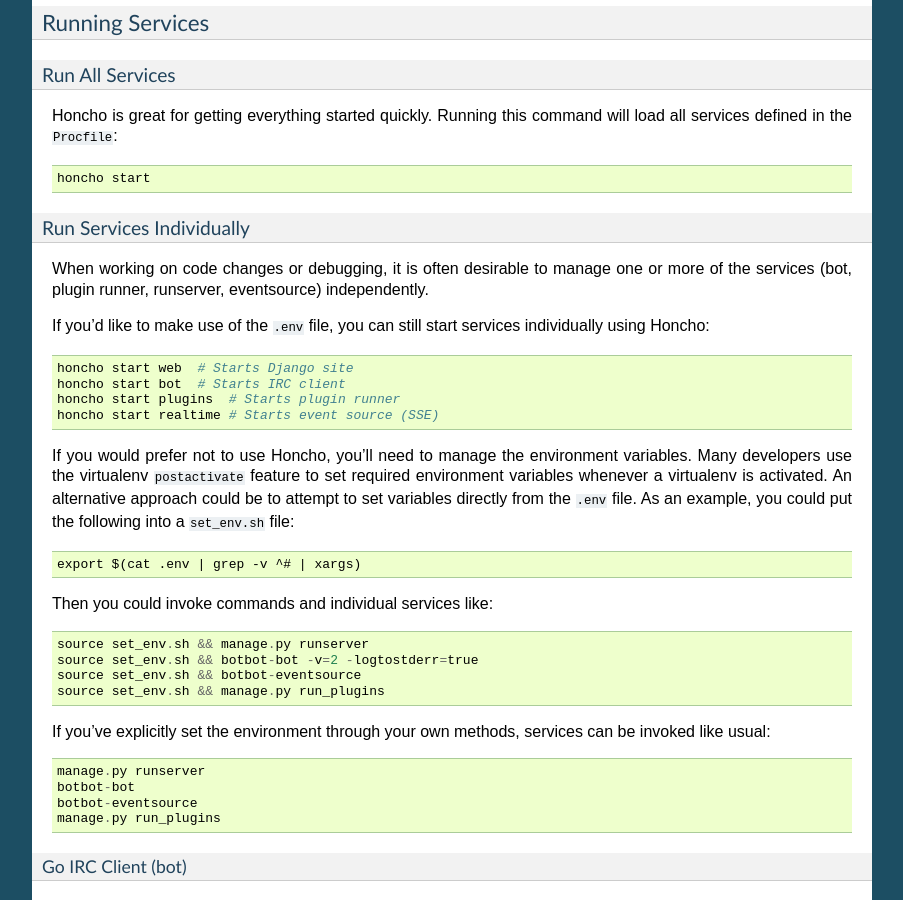
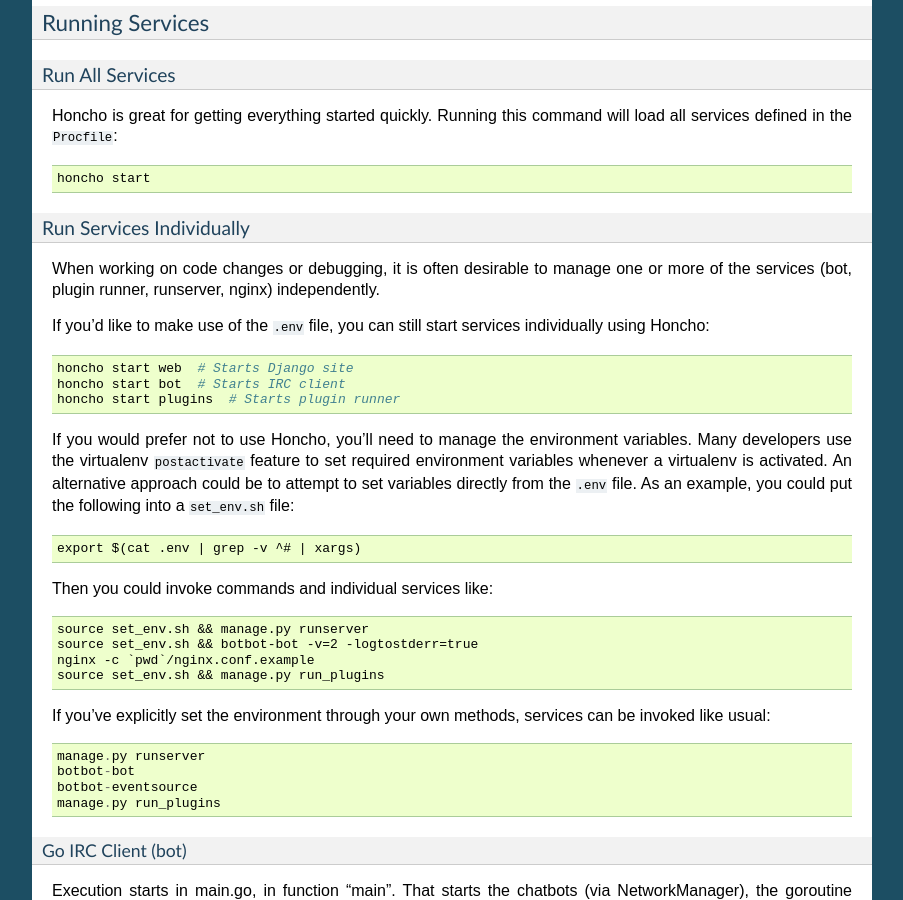
Before and after one commit to BotBotMe/botbot-web, a Sphinx documentation site: the page built from docs/developers.rst, in a window 1280 px wide and 900 px high, scrolled down 1237 px. Shown: the whole window, without its empty margins (198-1101 px from the left). Built offline with Sphinx 7.4.7, drawn with Linux system fonts in a browser that asks for light colours; some of the changed text lies outside the part shown.

Commit message:
Removes references to botbot-eventsource

```diff
--- a/docs/developers.rst
+++ b/docs/developers.rst
@@ -10,7 +10,7 @@ Several loosely coupled pieces make up the whole of BotBot:
 1. **botbot-bot:** An IRC client capable of connecting to multiple IRC networks, and connecting multiple channels and nicks per network. (Go)
 2. **botbot-plugins:** A plugin framework - plugins receive messages from IRC channels and can respond within the channel. (Python)
 3. **botbot-web:** A web site for managing bots/channels as well as a beautiful public interface for channel logs. (Python/Django)
-4. **botbot-eventsource:** A basic SSE provider that the web site can connect to for real-time logs. (Go)
+4. **nginx + push-stream-module:** An SSE provider that the web site can connect to for real-time logs.
 
 .. image:: /images/botbot-architecture.png
 
@@ -40,14 +40,13 @@ Honcho is great for getting everything started quickly. Running this command wil
 Run Services Individually
 ^^^^^^^^^^^^^^^^^^^^^^^^^
 
-When working on code changes or debugging, it is often desirable to manage one or more of the services (bot, plugin runner, runserver, eventsource) independently.
+When working on code changes or debugging, it is often desirable to manage one or more of the services (bot, plugin runner, runserver, nginx) independently.
 
 If you'd like to make use of the ``.env`` file, you can still start services individually using Honcho::
 
     honcho start web  # Starts Django site
     honcho start bot  # Starts IRC client
     honcho start plugins  # Starts plugin runner
-    honcho start realtime # Starts event source (SSE)
 
 If you would prefer not to use Honcho, you'll need to manage the environment variables. Many developers use the virtualenv ``postactivate`` feature to set required environment variables whenever a virtualenv is activated. An alternative approach could be to attempt to set variables directly from the ``.env`` file. As an example, you could put the following into a ``set_env.sh`` file::
 
@@ -57,7 +56,7 @@ Then you could invoke commands and individual services like::
 
     source set_env.sh && manage.py runserver
     source set_env.sh && botbot-bot -v=2 -logtostderr=true
-    source set_env.sh && botbot-eventsource
+    nginx -c `pwd`/nginx.conf.example
     source set_env.sh && manage.py run_plugins
 
 If you've explicitly set the environment through your own methods, services can be invoked like usual::
```
Also changed, not shown: 3 other files.
